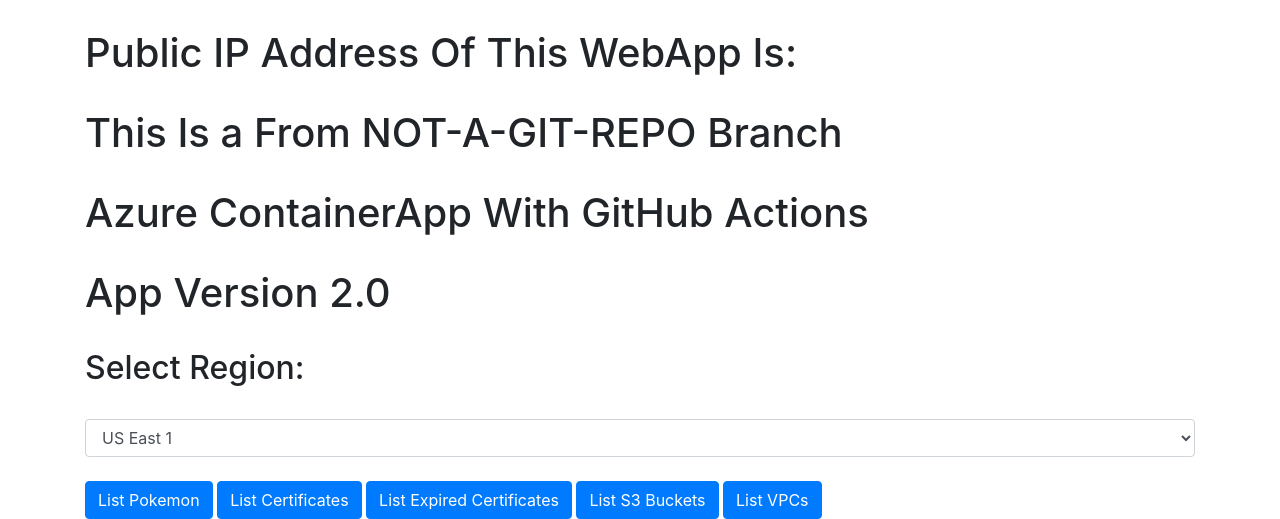
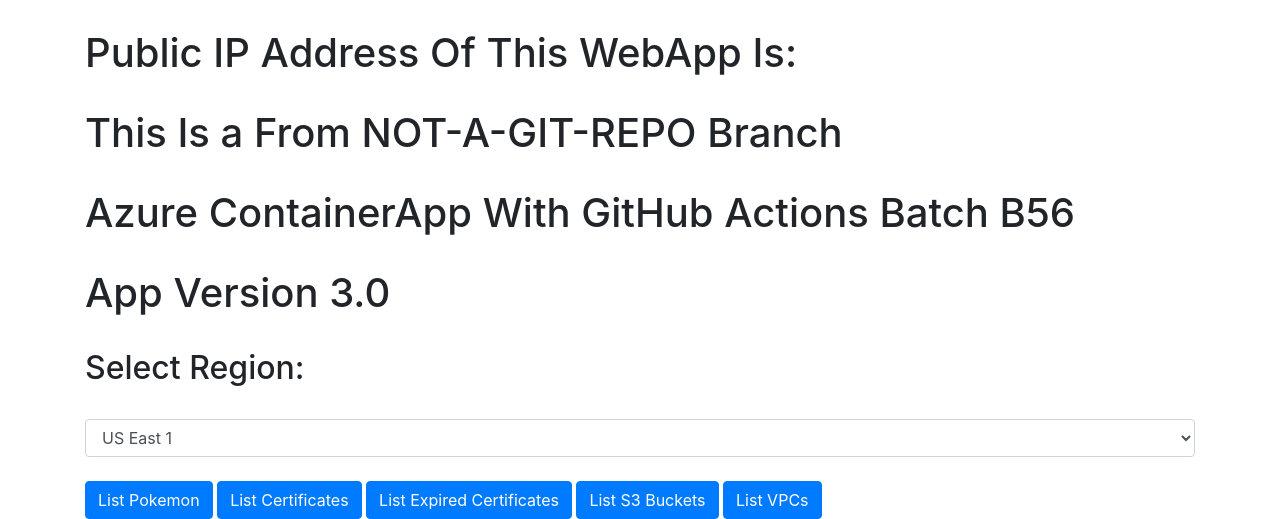
Before and after one commit to SreeVeerDevOps/python-fastapi-docker-public, a FastAPI app: page / in a window 1280 px wide. Shown: the part 291-810 px from the top of the page. Run offline with FastAPI, Linux system fonts and the light colour scheme; some libraries are stand-ins or nearby versions.

Commit message:
Added B56

```diff
--- a/templates/index.html
+++ b/templates/index.html
@@ -15,8 +15,8 @@
         <h1>Your Container Is Running Python Version: {{ python_version }}</h1><br>
         <h1>Public IP Address Of This WebApp Is: {{ IP }}</h1><br>
         <h1>This Is a From {{ branch_name }} Branch</h1><br>
-        <h1>Azure ContainerApp With GitHub Actions</h1><br>
-        <h1>App Version 2.0</h1><br>
+        <h1>Azure ContainerApp With GitHub Actions Batch B56</h1><br>
+        <h1>App Version 3.0</h1><br>
         <h2>Select Region:</h2><br>
         <select id="region-select" class="form-control">
             <option value="us-east-1">US East 1</option>
```
